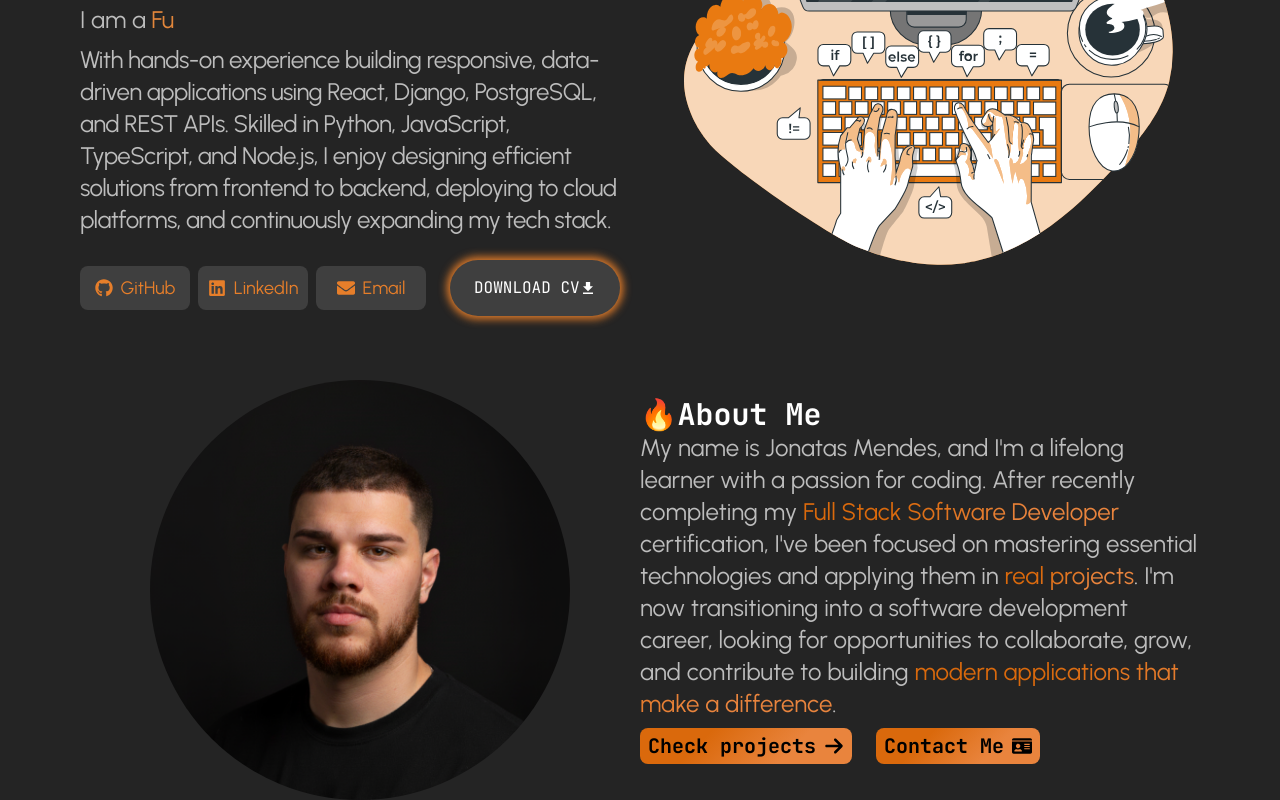
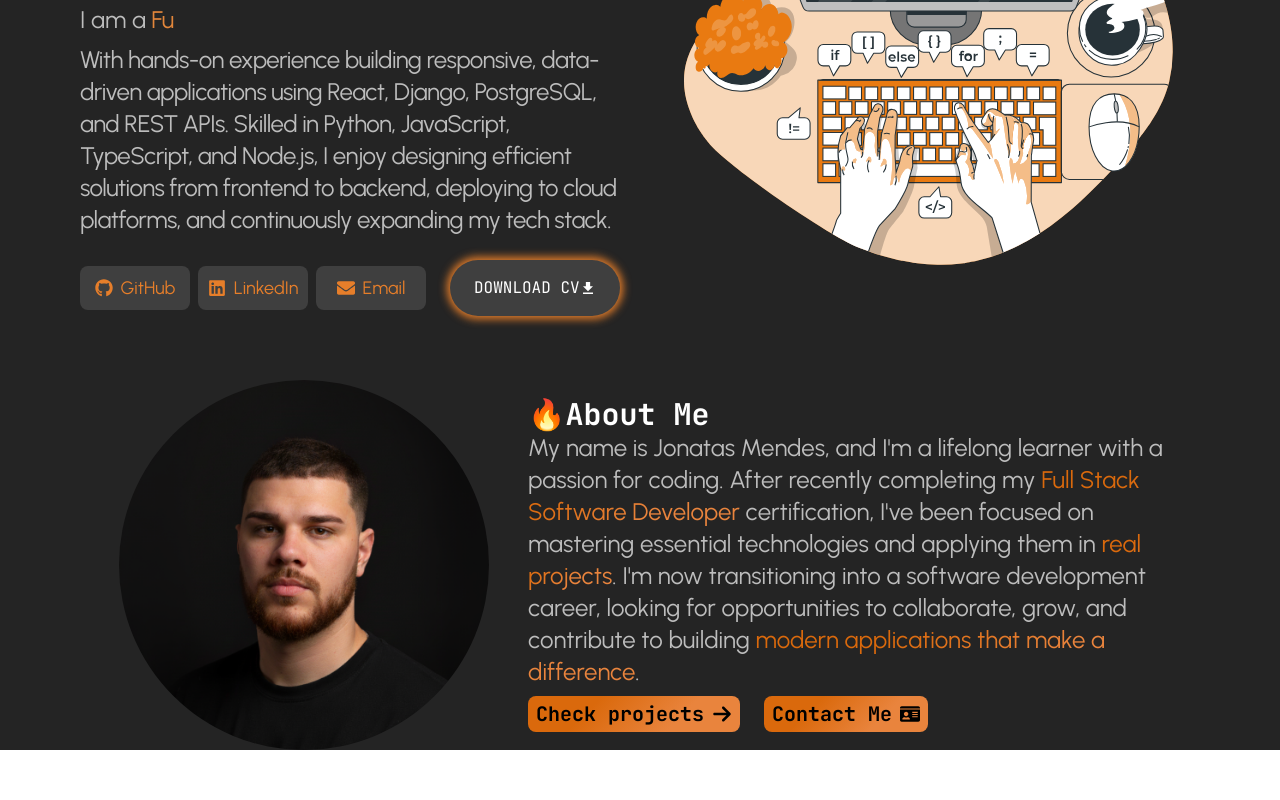
Before and after one commit to Jonatas-01/personal-portfolio, a React (Vite) app: page / in a window 1280 px wide. Shown: the part 308-1108 px from the top of the page. After the commit the page ends 1058 px from the top, so only its background shows below. Built offline with nearby package versions, Linux system fonts and the light colour scheme.

Commit message:
style: rescale text and image in about me section

```diff
--- a/src/components/AboutMe/AboutMe.tsx
+++ b/src/components/AboutMe/AboutMe.tsx
@@ -5,10 +5,10 @@ import AboutMeTxt from "./AboutMeTxt";
 export default function AboutMe() {
     return (
     <div className="pt-15 container mx-auto px-4 max-w-6xl flex flex-col xl:flex-row ">
-        <div className="basis-1/2">
+        <div className="basis-4/10">
             <AboutMeImg />
         </div>
-        <div className="basis-1/2">
+        <div className="basis-6/10">
             <AboutMeTxt />
             <AboutMeBtn />
         </div>
--- a/src/components/AboutMe/AboutMeImg.tsx
+++ b/src/components/AboutMe/AboutMeImg.tsx
@@ -2,7 +2,7 @@
 export default function AboutMeImg() {
     return (
         <div className="flex justify-center">
-            <img src="../src/assets/images/profilesqr.png" alt="Profile Image" className="rounded-full h-[320px] w-[320px] xl:h-[420px] xl:w-[420px]" />
+            <img src="../src/assets/images/profilesqr.png" alt="Profile Image" className="rounded-full h-[320px] w-[320px] xl:h-[370px] xl:w-[370px]" />
         </div>
     )
 }
--- a/src/components/AboutMe/AboutMeTxt.tsx
+++ b/src/components/AboutMe/AboutMeTxt.tsx
@@ -1,7 +1,7 @@
 
 export default function AboutMeTxt() {
     return (
-        <div className="container mx-auto sm:pt-4">
+        <div className="container mx-auto pt-4">
             <div>
                 <h2 className="text-white title text-3xl font-bold">🔥About Me</h2>
             </div>
```
